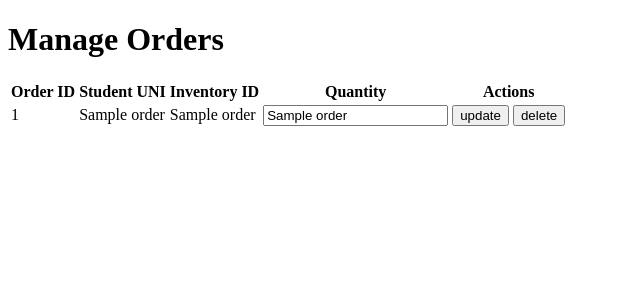
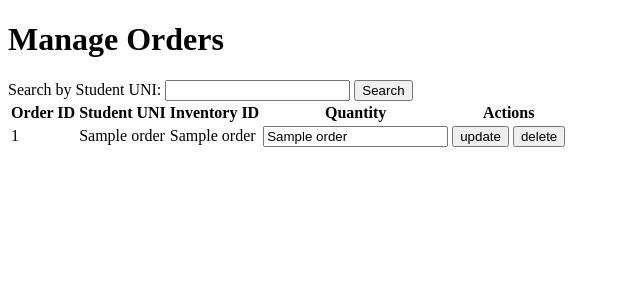
Before and after one commit to Harold-coder/Hadippa-OrderManagementService, a Flask app: page /manage_orders in a window 1280 px wide. Shown: the top 300 px of the page, without its empty margins (0-640 px from the left). Run offline with Flask 3, Linux system fonts and the light colour scheme; a database or web service that is not in the repository returns one stand-in record (values such as "Sample title"); some libraries are stand-ins or nearby versions.

Commit message:
search functionality implemented

```diff
--- a/main.py
+++ b/main.py
@@ -51,11 +51,13 @@ def student_order():
     cursor.close()
     conn.close()
     return render_template('student_order.html', food_items=food_items)
-
 @app.route('/manage_orders', methods=['GET', 'POST'])
 def manage_orders():
     conn = get_db_connection()
     cursor = conn.cursor()
+
+    # Check if there's a search query
+    search_uni = request.args.get('search_uni')
 
     if request.method == 'POST':
         action = request.form.get('action')
@@ -68,9 +70,15 @@ def manage_orders():
             cursor.execute("DELETE FROM Orders WHERE OrderID = %s", (order_id,))
         conn.commit()
 
-    cursor.execute("SELECT * FROM Orders")
+    # Modify the SQL query to filter by UNI if there's a search query
+    if search_uni:
+        cursor.execute("SELECT * FROM Orders WHERE StudentUNI = %s", (search_uni,))
+    else:
+        cursor.execute("SELECT * FROM Orders")
+
     orders = cursor.fetchall()
-
+    cursor.close()
+    conn.close()
     return render_template('manage_orders.html', orders=orders)
 
 @app.route("/")
--- a/templates/manage_orders.html
+++ b/templates/manage_orders.html
@@ -5,7 +5,16 @@
 </head>
 <body>
     <h1>Manage Orders</h1>
+
+    <!-- Search Form -->
+    <form action="/manage_orders" method="get">
+        <label for="search_uni">Search by Student UNI:</label>
+        <input type="text" id="search_uni" name="search_uni">
+        <input type="submit" value="Search">
+    </form>
+
     <table>
+        <!-- Table Headers -->
         <tr>
             <th>Order ID</th>
             <th>Student UNI</th>
@@ -13,6 +22,7 @@
             <th>Quantity</th>
             <th>Actions</th>
         </tr>
+        <!-- Table Rows -->
         {% for order in orders %}
         <tr>
             <form action="/manage_orders" method="post">
```
